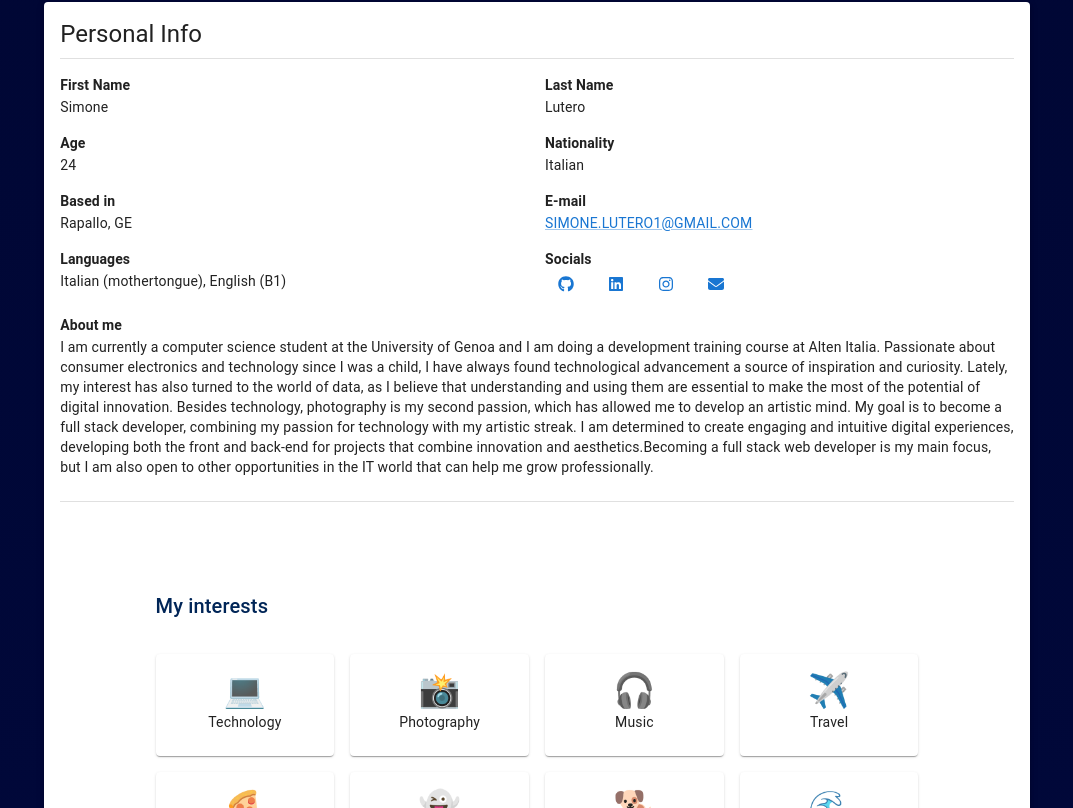
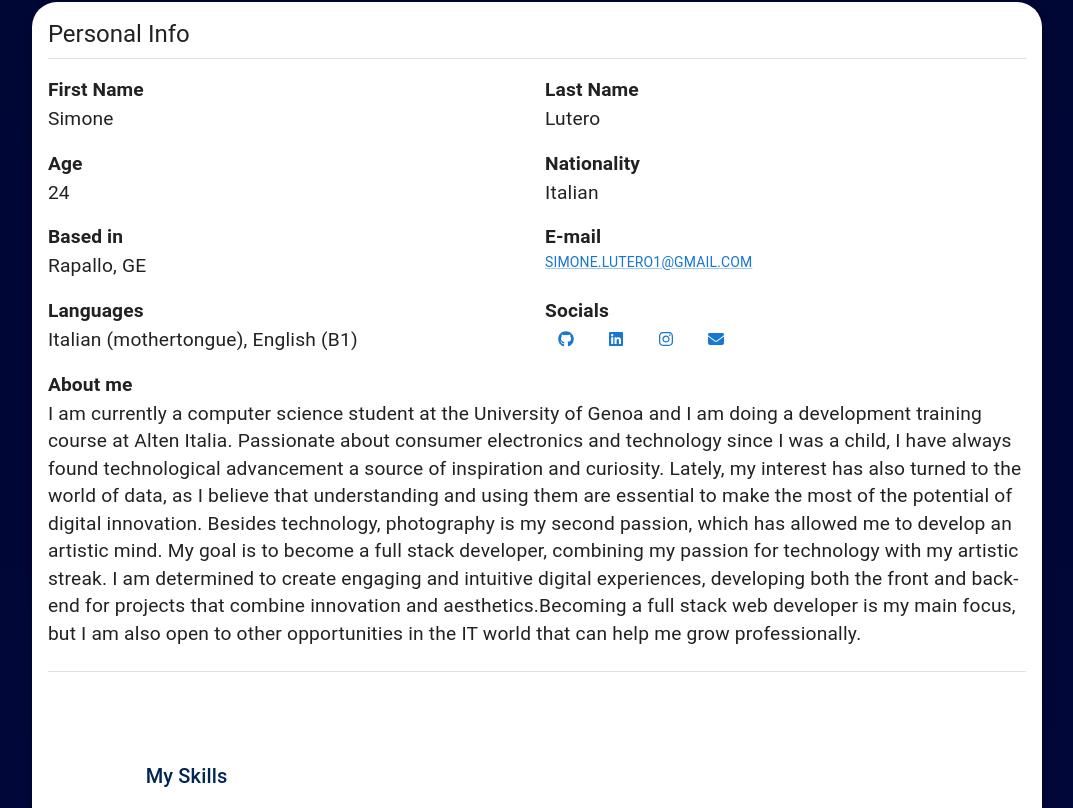
Before and after one commit to simlu2000/simonelutero, a React (Create React App) app: page / in a window 1280 px wide. Shown: the part 2632-3440 px from the top of the page, without its empty margins (103-1176 px from the left). Built offline with nearby package versions, Linux system fonts and the light colour scheme.

Commit message:
Update About.js

```diff
--- a/src/components/About.js
+++ b/src/components/About.js
@@ -1,4 +1,4 @@
-import React from 'react';
+import React, { useState, useEffect } from 'react';
 import '../style/style.css';
 import { FontAwesomeIcon } from '@fortawesome/react-fontawesome';
 import { faGithub, faLinkedin, faInstagram } from '@fortawesome/free-brands-svg-icons'; // Importa le icone dei brand
@@ -19,37 +19,37 @@ import Interests from './Interests';
 
 const About = () => {
     return (
-        <Box sx={{ display: 'flex', justifyContent: 'center', p: 3 }}>
-            <Card sx={{ width: '80%', boxShadow: 3 }}>
+        <Box sx={{ display: 'flex', justifyContent: 'center', p: 3}}>
+            <Card sx={{ maxWidth: '100%', width: { xs: '100%', sm: '80%', md: '82%' },borderRadius:'25px', boxShadow: 3 }}>
                 <CardContent>
                     <Typography variant="h5" component="div" gutterBottom>
                         Personal Info
                     </Typography>
                     <Divider sx={{ mb: 2 }} />
 
-                    <Grid container spacing={2}>
+                    <Grid container spacing={2} >
                         <Grid item xs={12} sm={6}>
-                            <Typography variant="subtitle2" fontWeight="bold">First Name</Typography>
-                            <Typography variant="body2">Simone</Typography>
+                            <Typography variant="subtitle2" fontWeight="bold" sx={{fontSize:"1.2rem"}}>First Name</Typography>
+                            <Typography variant="body2" sx={{fontSize:"1.2rem"}}>Simone</Typography>
                         </Grid>
                         <Grid item xs={12} sm={6}>
-                            <Typography variant="subtitle2" fontWeight="bold">Last Name</Typography>
-                            <Typography variant="body2">Lutero</Typography>
+                            <Typography variant="subtitle2" sx={{fontSize:"1.2rem"}} fontWeight="bold">Last Name</Typography>
+                            <Typography variant="body2" sx={{fontSize:"1.2rem"}}>Lutero</Typography>
                         </Grid>
                         <Grid item xs={12} sm={6}>
-                            <Typography variant="subtitle2" fontWeight="bold">Age</Typography>
-                            <Typography variant="body2">24</Typography>
+                            <Typography variant="subtitle2" sx={{fontSize:"1.2rem"}} fontWeight="bold">Age</Typography>
+                            <Typography variant="body2" sx={{fontSize:"1.2rem"}}>24</Typography>
                         </Grid>
                         <Grid item xs={12} sm={6}>
-                            <Typography variant="subtitle2" fontWeight="bold">Nationality</Typography>
-                            <Typography variant="body2">Italian</Typography>
+                            <Typography variant="subtitle2" sx={{fontSize:"1.2rem"}} fontWeight="bold">Nationality</Typography>
+                            <Typography variant="body2" sx={{fontSize:"1.2rem"}}>Italian</Typography>
                         </Grid>
                         <Grid item xs={12} sm={6}>
-                            <Typography variant="subtitle2" fontWeight="bold">Based in</Typography>
-                            <Typography variant="body2">Rapallo, GE</Typography>
+                            <Typography variant="subtitle2" sx={{fontSize:"1.2rem"}} fontWeight="bold">Based in</Typography>
+                            <Typography variant="body2" sx={{fontSize:"1.2rem"}}>Rapallo, GE</Typography>
                         </Grid>
                         <Grid item xs={12} sm={6}>
-                            <Typography variant="subtitle2" fontWeight="bold">E-mail</Typography>
+                            <Typography variant="subtitle2" sx={{fontSize:"1.2rem"}} fontWeight="bold">E-mail</Typography>
                             <Link
                                 href="mailto:simone.lutero1@gmail.com"
                                 variant="body2"
@@ -58,11 +58,11 @@ const About = () => {
                             </Link>
                         </Grid>
                         <Grid item xs={12} sm={6}>
-                            <Typography variant="subtitle2" fontWeight="bold">Languages</Typography>
-                            <Typography variant="body2">Italian (mothertongue), English (B1)</Typography>
+                            <Typography variant="subtitle2" sx={{fontSize:"1.2rem"}} fontWeight="bold">Languages</Typography>
+                            <Typography variant="body2" sx={{fontSize:"1.2rem"}}>Italian (mothertongue), English (B1)</Typography>
                         </Grid>
                         <Grid item xs={12} sm={6}>
-                            <Typography variant="subtitle2" fontWeight="bold">Socials</Typography>
+                            <Typography variant="subtitle2" sx={{fontSize:"1.2rem"}} fontWeight="bold">Socials</Typography>
                             <Box sx={{ display: 'flex', gap: 1 }}>
                                 <Link
                                     href="https://github.com/simlu2000"
@@ -107,8 +107,8 @@ const About = () => {
                             </Box>
                         </Grid>
                         <Grid item xs={12}>
-                            <Typography variant="subtitle2" fontWeight="bold">About me</Typography>
-                            <Typography variant="body2">
+                            <Typography variant="subtitle2" sx={{fontSize:"1.2rem"}} fontWeight="bold">About me</Typography>
+                            <Typography variant="body2" sx={{fontSize:"1.2rem"}} >
                                 I am currently a computer science student at the University
                                 of Genoa and I am doing a development training course at Alten Italia.
                                 Passionate about consumer electronics and technology since I was a child,
@@ -128,14 +128,14 @@ const About = () => {
                     </Grid>
                     <Divider sx={{ my: 3 }} />
 
-                    <section id="interests">
-                        <Interests />
+                    <section id="myskills">
+                        <Technologies />
                     </section>
 
                     <Divider sx={{ my: 3 }} />
 
-                    <section id="myskills">
-                        <Technologies />
+                    <section id="interests">
+                        <Interests />
                     </section>
 
                     <Divider sx={{ my: 3 }} />
```
